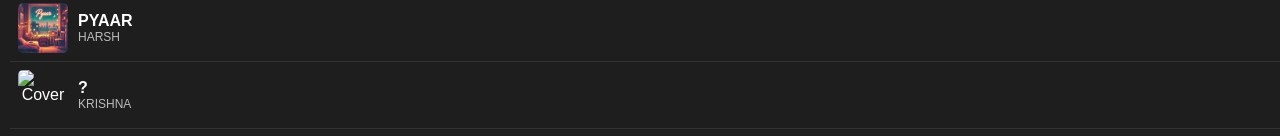
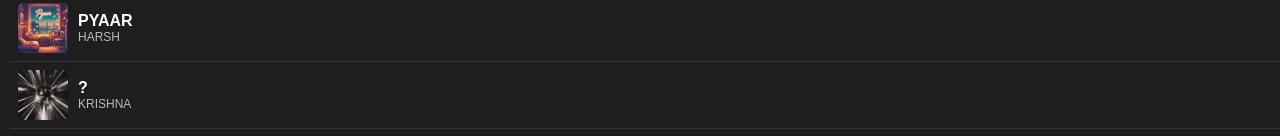
Before and after one commit to krishna091106/Song-, a plain HTML site: page index.html in a window 1280 px wide. Shown: the part 661-797 px from the top of the page. Drawn offline with Linux system fonts and the light colour scheme.

Commit message:
index.html

```diff
--- a/index.html
+++ b/index.html
@@ -168,7 +168,7 @@
             { src: 'songs/FUCK KALVE.mp3', title: 'FUCK KALVE', artist: 'KRISHNA', cover: 'img/FUCK KALVE.jpg' },
             { src: 'songs/SCHOOL TIME.mp3', title: 'SCHOOL TIME', artist: 'KRISHNA', cover: 'img/SCHOOL TIME.jpg' },
             { src: 'songs/PYAAR.mp3', title: 'PYAAR', artist: 'HARSH', cover: 'img/PYAAR.jpg' },
-            { src: 'songs/_.mp3', title: '?', artist: 'KRISHNA', cover: 'img/_.jpg' }
+            { src: 'songs/U.mp3', title: '?', artist: 'KRISHNA', cover: 'img/U.jpg' }
 
         ];
         let currentSongIndex = 0;
```
